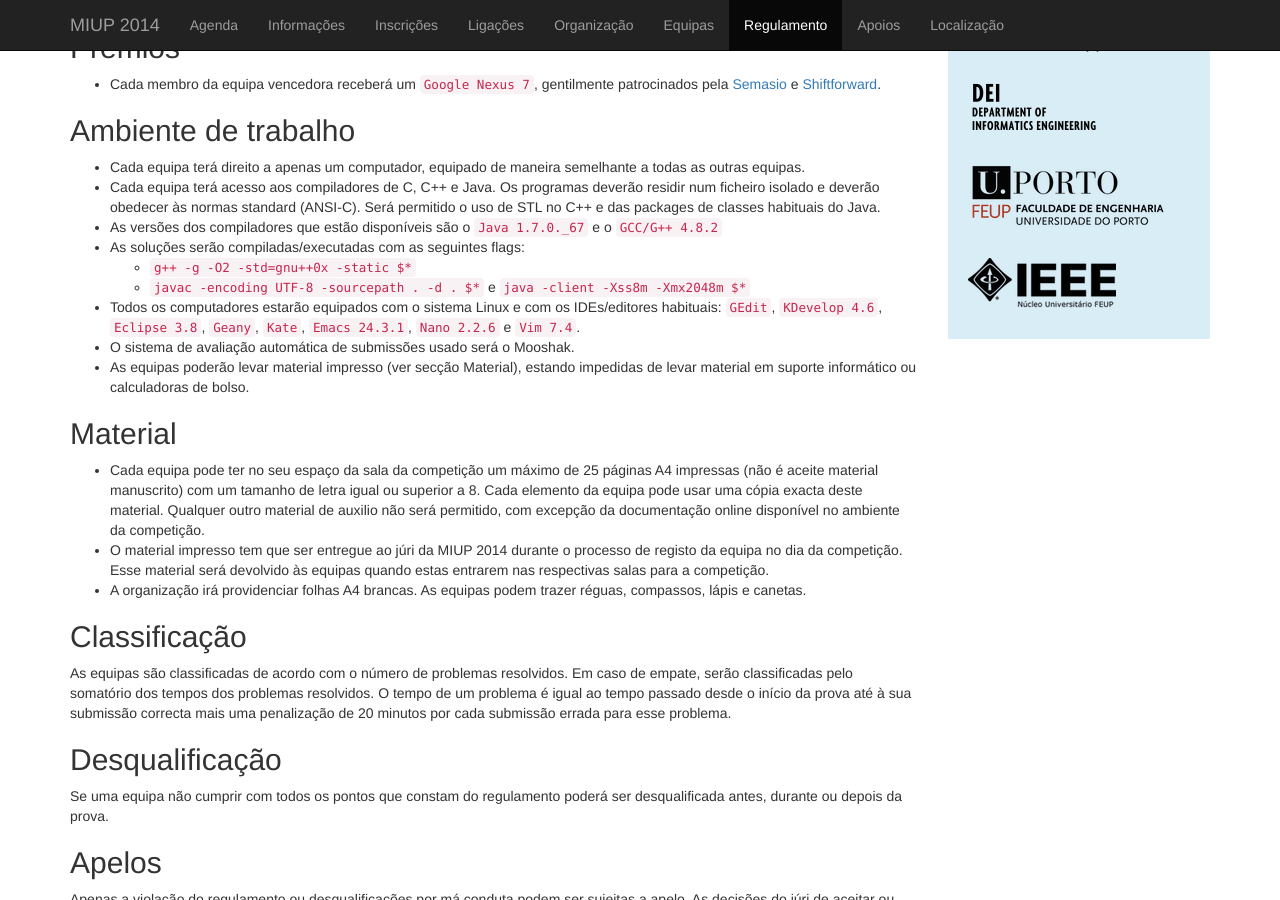
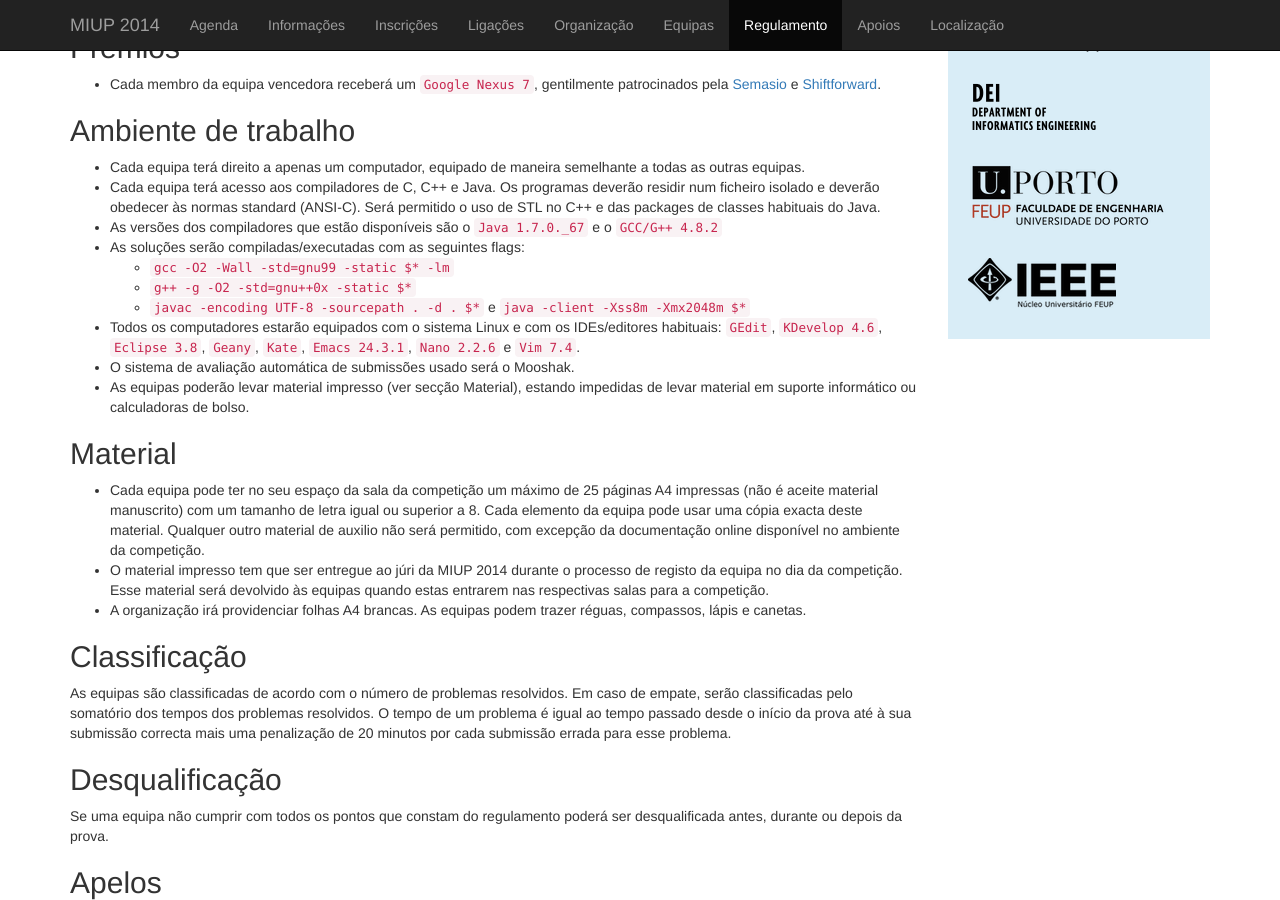
Before and after one commit to miup2014/miup2014.github.io, a Jekyll site: the page built from regulamento.md, in a window 1280 px wide and 900 px high, scrolled down 505 px. Built offline with Jekyll 4.4.1, drawn with Linux system fonts in a browser that asks for light colours; nearby versions of some CDN libraries.

Commit message:
Update gcc compilation flags

```diff
--- a/regulamento.md
+++ b/regulamento.md
@@ -28,6 +28,7 @@ Este regulamento está ainda sujeito a alterações
 * Cada equipa terá acesso aos compiladores de C, C++ e Java. Os programas deverão residir num ficheiro isolado e deverão obedecer às normas standard (ANSI-C). Será permitido o uso de STL no C++ e das packages de classes habituais do Java.
 * As versões dos compiladores que estão disponíveis são o `Java 1.7.0._67` e o `GCC/G++ 4.8.2`
 * As soluções serão compiladas/executadas com as seguintes flags:
+  * `gcc -O2 -Wall -std=gnu99 -static $* -lm`
   * `g++ -g -O2 -std=gnu++0x -static $*`
   * `javac -encoding UTF-8 -sourcepath . -d . $*` e `java -client -Xss8m -Xmx2048m $*`
 * Todos os computadores estarão equipados com o sistema Linux e com os IDEs/editores habituais: `GEdit`, `KDevelop 4.6`, `Eclipse 3.8`, `Geany`, `Kate`, `Emacs 24.3.1`, `Nano 2.2.6` e `Vim 7.4`.
```
